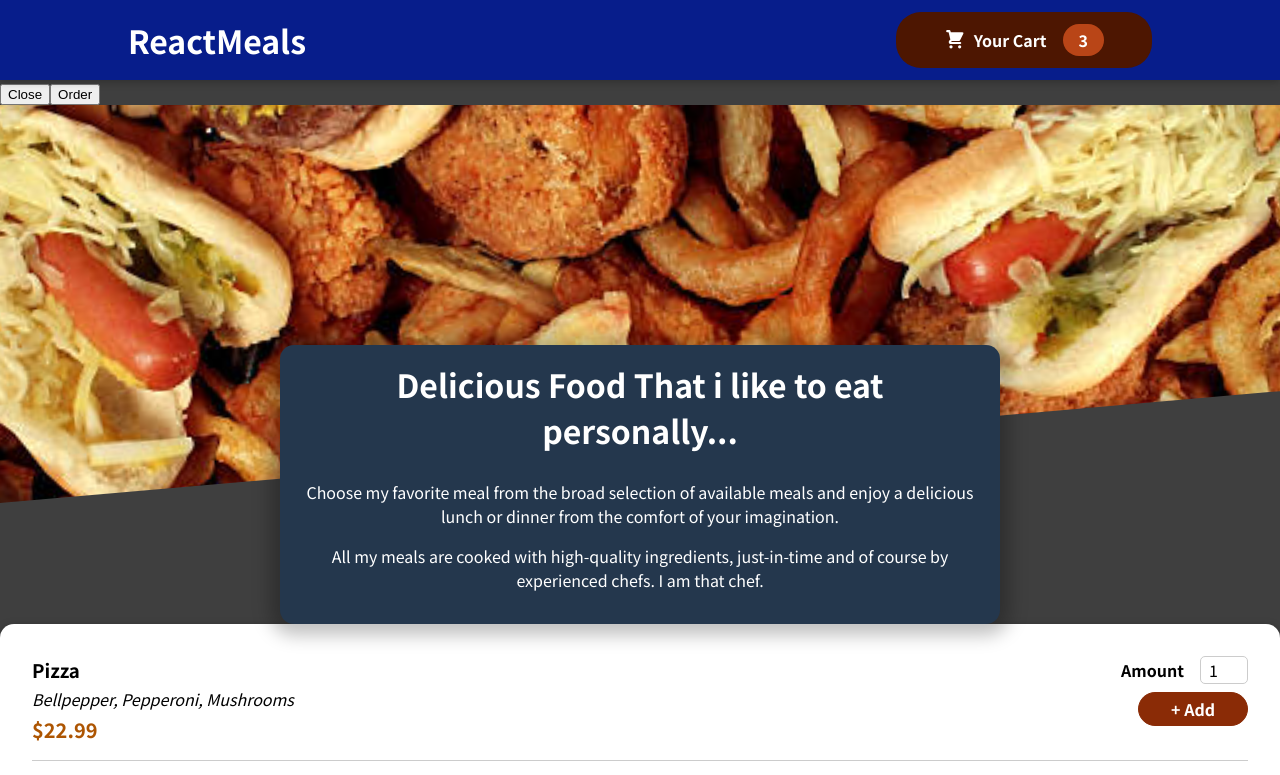
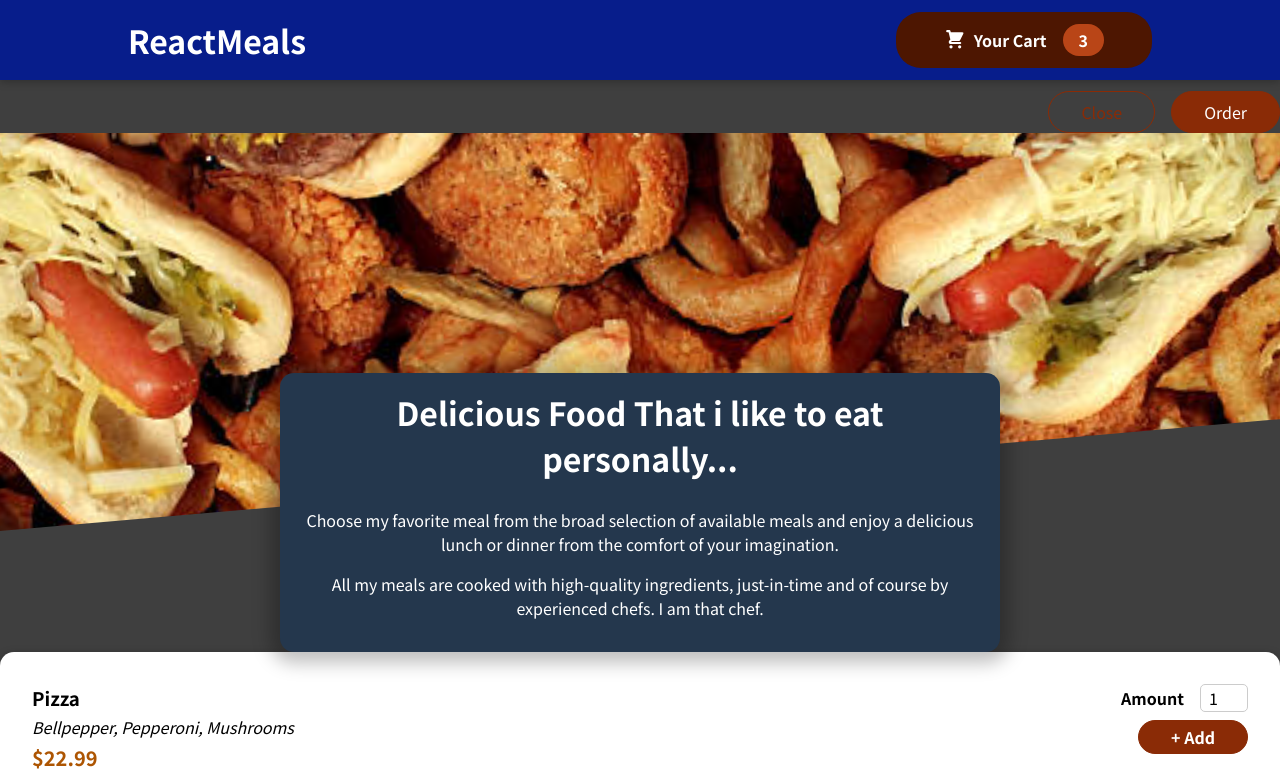
Before and after one commit to Anchoviess/Foodorder, a React (Create React App) app: page / in a window 1280 px wide. Shown: the top 775 px of the page. Built offline with nearby package versions, Linux system fonts and the light colour scheme.

Commit message:
some styling here and there.. some of that action

```diff
--- a/src/App.js
+++ b/src/App.js
@@ -19,7 +19,7 @@ const hideCartHandler = () => {
     <Fragment>
       {cartIsShown && <Cart />}
       <Cart/>
-      <Header/>
+      <Header onShownCart={showCartHandler} />
 
       <main>
         <Meals/>
--- a/src/components/Cart/Cart.module.css
+++ b/src/components/Cart/Cart.module.css
@@ -0,0 +1,44 @@
+.cart-items {
+    list-style: none;
+    margin: 0;
+    padding: 0;
+  }
+
+  .total {
+    display: flex;
+    justify-content: space-between;
+    align-items: center;
+    font-weight: bold;
+    font-size: 1.5rem;
+    margin: 1rem 0;
+  }
+
+  .actions {
+    text-align: right;
+  }
+
+  .actions button {
+    font: inherit;
+    cursor: pointer;
+    background-color: transparent;
+    border: 1px solid #8a2b06;
+    padding: 0.5rem 2rem;
+    border-radius: 25px;
+    margin-left: 1rem;
+  }
+
+  .actions button:hover,
+  .actions button:active {
+    background-color: #5a1a01;
+    border-color: #5a1a01;
+    color: white;
+  }
+
+  .actions .button--alt {
+    color: #8a2b06;
+  }
+
+  .actions .button {
+    background-color: #8a2b06;
+    color: white;
+  }
--- a/src/components/Layout/Header.js
+++ b/src/components/Layout/Header.js
@@ -9,7 +9,7 @@ const Header = (props) => {
     <Fragment>
       <header className={classes.header}>
         <h1>ReactMeals</h1>
-        <HeaderCartButton onClick={props.onShowCart} />
+        <HeaderCartButton onClick={props.onShownCart} />
       </header>
       <div className={classes['main-image']}>
         <img src={mealsImage} alt='A table full of delicious food!' />
```
